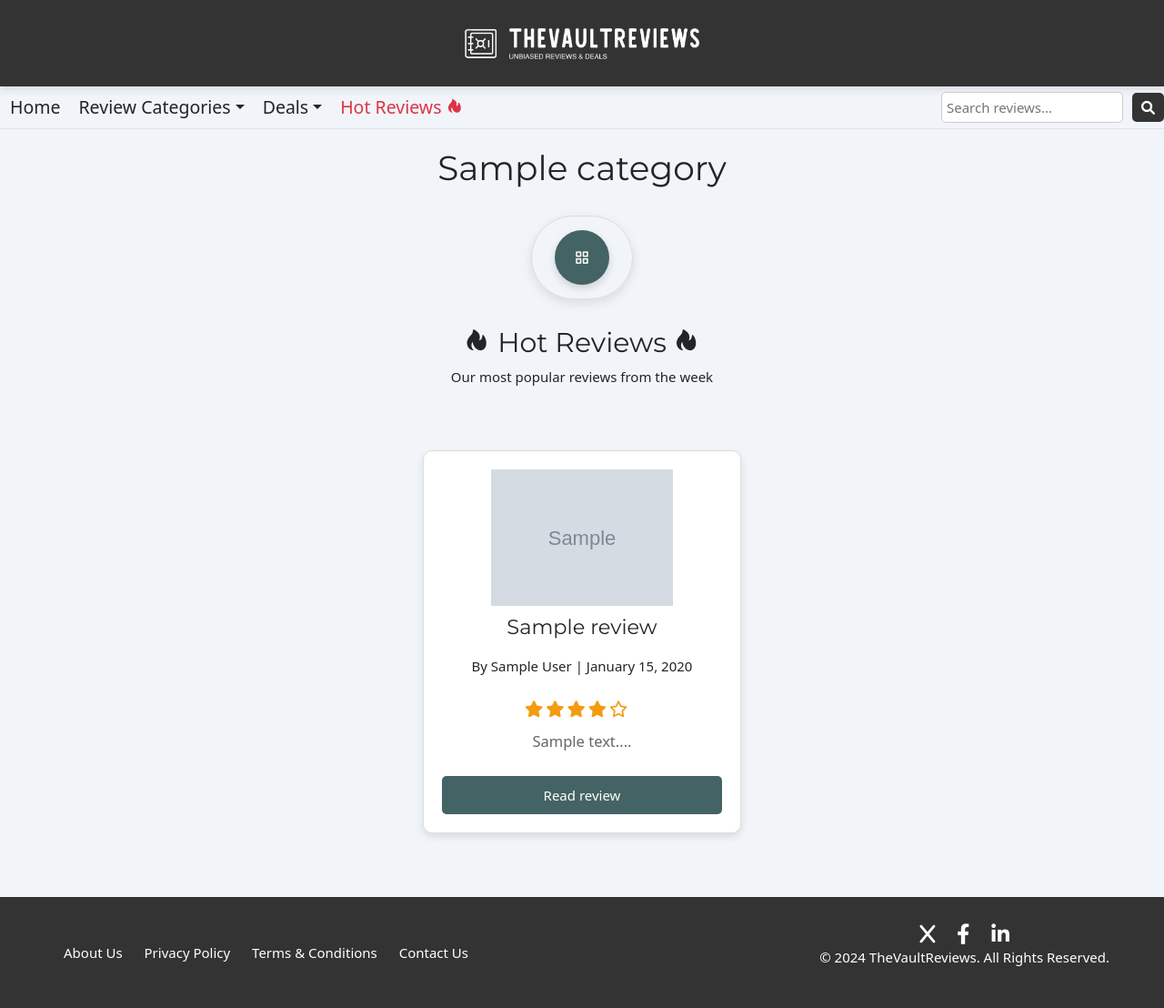
After one commit to tomuk91/thereviewvault, a Django app: template reviews/templates/reviews/hot_reviews.html in a window 1280 px wide. The commit adds this page. Shown: the whole page at 91% size. Run offline with Django 3.2, Linux system fonts and the light colour scheme; the template is opened without the code that fills it: most values are stand-ins (such as "Sample title", 1, 10 or a date in 2020); grey boxes marked "Sample" are stand-in pictures; parts of the project's set-up code (start-up, migrations or seed data) failed here and were passed over; some libraries are stand-ins or nearby versions.

Commit message:
hottest reviews section added

```diff
--- a/reviews/models.py
+++ b/reviews/models.py
@@ -39,7 +39,7 @@ class Review(models.Model):
     category = models.ForeignKey(Category, on_delete=models.CASCADE, related_name='reviews', null=True, blank=True)
     optimized_image = ImageSpecField(source='image',processors=[SmartResize(800, 800)],format='WEBP',options={'quality': 70})
     thumbnail = ImageSpecField(source='image',processors=[ResizeToFill(200, 200)],format='WEBP',options={'quality': 60})
-
+    views = models.PositiveIntegerField(default=0)
     class Meta:
         ordering = ['-publication_date']
 
--- a/reviews/templates/reviews/base.html
+++ b/reviews/templates/reviews/base.html
@@ -118,6 +118,8 @@
                     {% endfor %}
                 </ul>
             </li>
+            <li><a class="text-danger" href="{% url 'hot_reviews' %}">Hot Reviews <i class="bx bxs-hot"></i></i>
+            </a></li>
         </ul>
 
         <!-- Search Form -->
--- /dev/null
+++ b/reviews/templates/reviews/hot_reviews.html
@@ -0,0 +1,57 @@
+{% extends "reviews/base.html" %}
+
+{% block content %}
+{% load static %}
+{% load compress %}
+{% load review_extras %}
+{% compress css %}
+<link rel="stylesheet" href="{% static 'reviews/css/category_reviews.css' %}">
+{% endcompress %}
+
+<!-- Display the Category as a Header -->
+
+<h1 class="text-center">{{ category.name }}</h1>
+<div id="toolbar" class="toolbar">
+    <div class="toolbar-content">
+        <button class="toolbar-btn" id="toggle-view" data-tooltip="Toggle View">
+            <i class="bx bx-grid-alt"></i>
+        </button>
+    </div>
+</div>
+
+<h2 class="text-center"><i class='bx bxs-hot mx-2'></i>Hot Reviews<i class='bx bxs-hot mx-2'></i></h2>
+<p class="text-center">Our most popular reviews from the week</p>
+
+<!-- Review List Container -->
+<div class="review-list">
+    <div id="reviews-container" class="review-cards">
+        {% if reviews %}
+            {% include 'reviews/review_list_partial.html' %}
+        {% else %}
+            <p class="text-center mx-2">No results found for this search.</p>
+        {% endif %}
+    </div>
+</div>
+{% endblock%}
+
+
+{% block javascript %}
+<script>
+    document.addEventListener("DOMContentLoaded", function () {
+        const toggleButton = document.getElementById("toggle-view");
+        const reviewsContainer = document.getElementById("reviews-container");
+
+        toggleButton.addEventListener("click", function () {
+            if (reviewsContainer.classList.contains("review-cards")) {
+                // Switch to list view
+                reviewsContainer.classList.remove("review-cards");
+                reviewsContainer.classList.add("review-list-view");
+            } else {
+                // Switch to card view
+                reviewsContainer.classList.remove("review-list-view");
+                reviewsContainer.classList.add("review-cards");
+            }
+        });
+    });
+</script>
+{% endblock %}
--- a/reviews/urls.py
+++ b/reviews/urls.py
@@ -24,4 +24,6 @@ urlpatterns = [
     path("robots.txt", robots_txt, name="robots_txt"),
     path('callback/', views.twitter_callback, name='twitter_callback'),
     path('indexnow-key.txt', views.indexnow_key, name='indexnow_key'),
+    path('hot-reviews', views.hot_reviews, name='hot_reviews'),
+
     ]
```
Also changed, not shown: reviews/views.py (+14 -2 lines).
